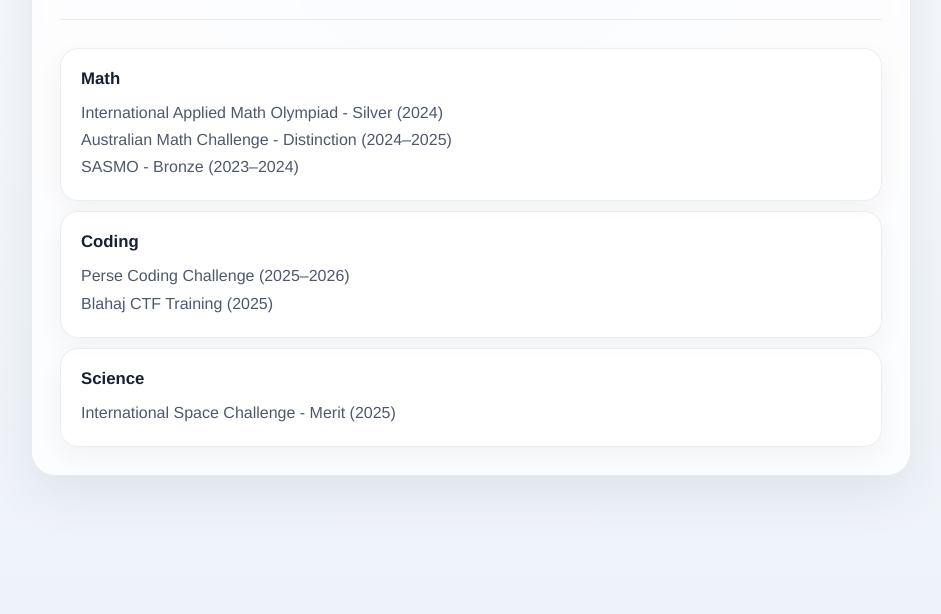
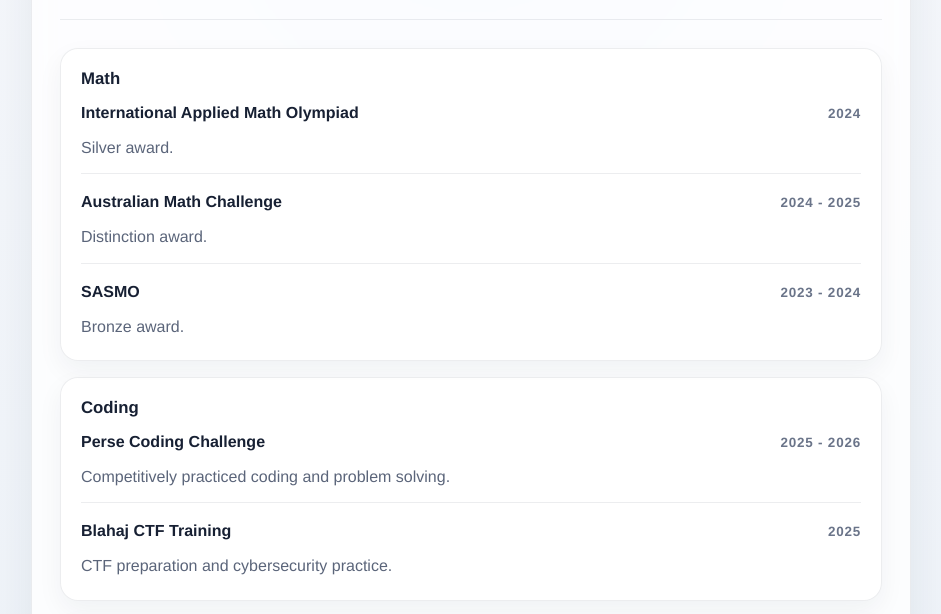
Before and after one commit to chualimingethan/portfolio, a plain HTML site: page achievements.html in a window 1280 px wide. Shown: the part 177-791 px from the top of the page, without its empty margins (169-1110 px from the left). Drawn offline with Linux system fonts and the light colour scheme.

Commit message:
Add files via upload

```diff
--- a/achievements.html
+++ b/achievements.html
@@ -22,23 +22,68 @@
       </nav>
     </header>
 
-    <div class="card-grid meta-list">
+    <div class="card-grid achievement-groups">
       <section class="card">
         <h3>Math</h3>
-        <p>International Applied Math Olympiad - Silver (2024)</p>
-        <p>Australian Math Challenge - Distinction (2024–2025)</p>
-        <p>SASMO - Bronze (2023–2024)</p>
+        <div class="achievement-list">
+          <article class="achievement-item">
+            <div class="achievement-head">
+              <p class="achievement-title">International Applied Math Olympiad</p>
+              <span class="achievement-year">2024</span>
+            </div>
+            <p class="achievement-desc">Silver award.</p>
+          </article>
+
+          <article class="achievement-item">
+            <div class="achievement-head">
+              <p class="achievement-title">Australian Math Challenge</p>
+              <span class="achievement-year">2024 - 2025</span>
+            </div>
+            <p class="achievement-desc">Distinction award.</p>
+          </article>
+
+          <article class="achievement-item">
+            <div class="achievement-head">
+              <p class="achievement-title">SASMO</p>
+              <span class="achievement-year">2023 - 2024</span>
+            </div>
+            <p class="achievement-desc">Bronze award.</p>
+          </article>
+        </div>
       </section>
 
       <section class="card">
         <h3>Coding</h3>
-        <p>Perse Coding Challenge (2025–2026)</p>
-        <p>Blahaj CTF Training (2025)</p>
+        <div class="achievement-list">
+          <article class="achievement-item">
+            <div class="achievement-head">
+              <p class="achievement-title">Perse Coding Challenge</p>
+              <span class="achievement-year">2025 - 2026</span>
+            </div>
+            <p class="achievement-desc">Competitively practiced coding and problem solving.</p>
+          </article>
+
+          <article class="achievement-item">
+            <div class="achievement-head">
+              <p class="achievement-title">Blahaj CTF Training</p>
+              <span class="achievement-year">2025</span>
+            </div>
+            <p class="achievement-desc">CTF preparation and cybersecurity practice.</p>
+          </article>
+        </div>
       </section>
 
       <section class="card">
-        <h3>Science</h3>
-        <p>International Space Challenge - Merit (2025)</p>
+        <h3>Astronomy</h3>
+        <div class="achievement-list">
+          <article class="achievement-item">
+            <div class="achievement-head">
+              <p class="achievement-title">International Space Challenge</p>
+              <span class="achievement-year">2025</span>
+            </div>
+            <p class="achievement-desc">Merit award in a space-focused challenge.</p>
+          </article>
+        </div>
       </section>
     </div>
 
--- a/style.css
+++ b/style.css
@@ -126,13 +126,87 @@
   color: #172033;
 }
 
+.card-meta {
+  margin-top: -2px;
+  margin-bottom: 14px;
+  font-size: 0.88rem;
+  font-weight: 700;
+  letter-spacing: 0.08em;
+  text-transform: uppercase;
+  color: #6a7489;
+}
+
+.tag-list {
+  display: flex;
+  flex-wrap: wrap;
+  gap: 8px;
+  margin-top: 14px;
+}
+
+.tag {
+  display: inline-flex;
+  align-items: center;
+  min-height: 30px;
+  padding: 0 12px;
+  border-radius: 999px;
+  border: 1px solid rgba(72, 128, 255, 0.18);
+  background: rgba(72, 128, 255, 0.08);
+  color: #3353a4;
+  font-size: 0.88rem;
+  font-weight: 600;
+  letter-spacing: 0.01em;
+}
+
 .meta-list {
   display: grid;
   gap: 10px;
 }
 
-.meta-list p + p {
-  margin-top: 0;
+.achievement-groups {
+  display: grid;
+  gap: 16px;
+}
+
+.achievement-list {
+  display: grid;
+  gap: 12px;
+}
+
+.achievement-item {
+  padding: 14px 0 0;
+  border-top: 1px solid rgba(23, 32, 51, 0.08);
+}
+
+.achievement-item:first-child {
+  padding-top: 0;
+  border-top: 0;
+}
+
+.achievement-head {
+  display: flex;
+  justify-content: space-between;
+  align-items: baseline;
+  gap: 12px;
+}
+
+.achievement-title {
+  margin: 0;
+  font-weight: 700;
+  color: #172033;
+}
+
+.achievement-year {
+  flex: none;
+  font-size: 0.84rem;
+  font-weight: 700;
+  letter-spacing: 0.06em;
+  text-transform: uppercase;
+  color: #6a7489;
+}
+
+.achievement-desc {
+  margin-top: 8px;
+  color: #5b657a;
 }
 
 @media (max-width: 720px) {
```
Also changed, not shown: projects.html (+26 -0 lines).
